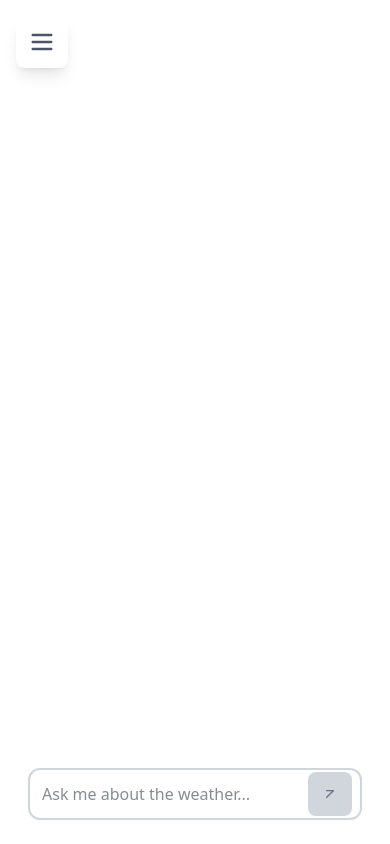
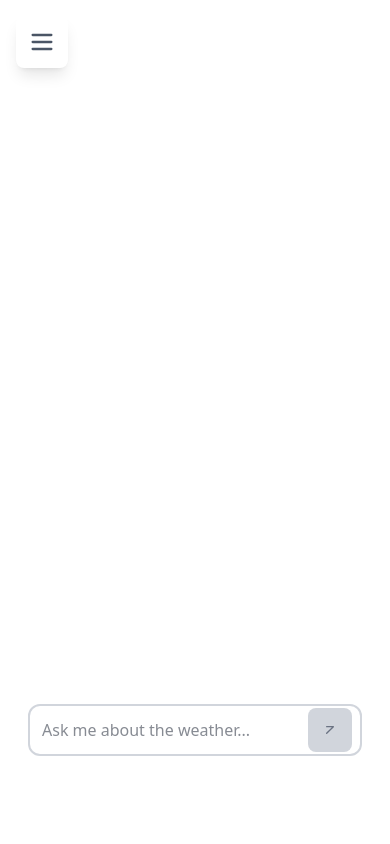
Before and after one commit to yassh9/yash_pazago_test, a React (Vite) app: page / in a window 390 px wide. Built offline with nearby package versions, Linux system fonts and the light colour scheme.

Commit message:
Enhance mobile layout with improved spacing and positioning for chat input and message area

```diff
--- a/src/App.jsx
+++ b/src/App.jsx
@@ -318,11 +318,11 @@ function AppContent() {
         </button>
 
         {/* Chat Area - Full height */}
-        <div className={`flex-1 flex flex-col overflow-hidden ${isMobile ? 'h-full' : 'h-full'}`}>
+        <div className={`flex-1 flex flex-col overflow-hidden ${isMobile ? 'h-full relative' : 'h-full'}`}>
           {/* Container to limit width on desktop */}
           <div className={`flex-1 flex flex-col ${isMobile ? 'w-full' : 'max-w-4xl mx-auto w-full px-6'} h-full`}>
             {/* Message area - scrollable, takes available space, full height */}
-            <div className={`flex-1 overflow-y-auto ${isMobile ? 'pb-2' : ''}`}>
+            <div className={`flex-1 overflow-y-auto ${isMobile ? 'pb-24 mb-2' : ''}`}>
               <ChatWindow
                 messages={messageData}
                 isLoading={isLoading}
@@ -333,8 +333,9 @@ function AppContent() {
               />
             </div>
 
-            {/* Input Area - Fixed at bottom */}
-            <div className={`flex-shrink-0 ${isMobile ? 'px-4' : ''}`}>
+            {/* Input Area - Fixed at bottom with extra mobile spacing */}
+            <div className={`${isMobile ? 'fixed bottom-0 left-0 right-0 z-30 px-4 py-3' : 'flex-shrink-0'}`}
+                 style={isMobile ? { paddingBottom: 'calc(1rem + env(safe-area-inset-bottom) + 60px)' } : {}}>
               <Searchbox
                 SetValue={SetValue}
                 value={value}
--- a/src/components/Searchbox.jsx
+++ b/src/components/Searchbox.jsx
@@ -15,8 +15,7 @@ export default function Searchbox({ SetValue, value, SetAction, disabled, isMobi
   }
 
   return (
-    <div className={`${colors.bg.secondary} ${isMobile ? 'p-3 pb-6' : 'p-4'}`}
-         style={isMobile ? { paddingBottom: 'calc(1.5rem + env(safe-area-inset-bottom))' } : {}}>
+    <div className={`${colors.bg.secondary} ${isMobile ? 'p-3' : 'p-4'}`}>
       <form onSubmit={handleSubmit} className={`${isMobile ? 'max-w-full' : `${maxWidth} mx-auto`}`}>
         <div className={`
           relative rounded-xl border-2 transition-all duration-200
```
